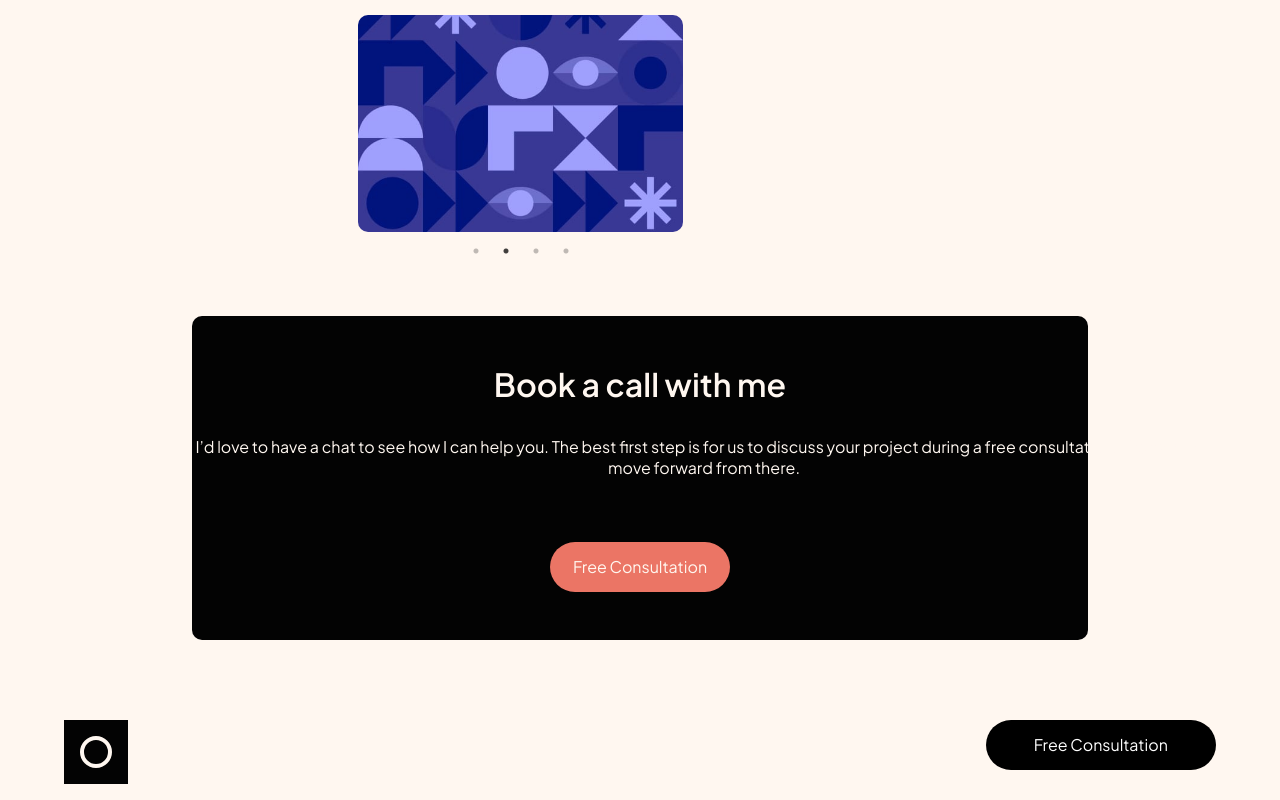
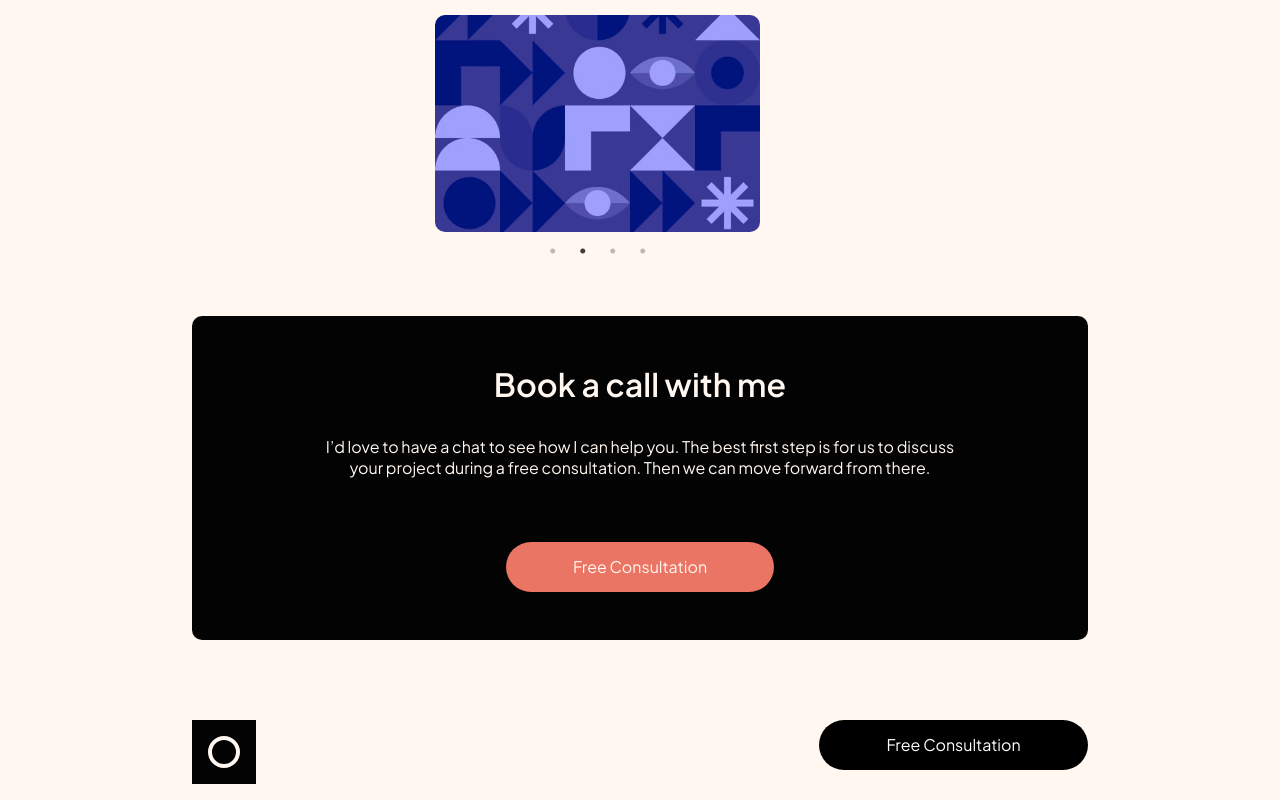
Before and after one commit to jcamargoUK/single-page-responsive-portfolio, a Next.js app: page / in a window 1280 px wide. Shown: the part 1238-2038 px from the top of the page. Built offline with nearby package versions, Linux system fonts and the light colour scheme.

Commit message:
all done!!

```diff
--- a/components/Carousel.js
+++ b/components/Carousel.js
@@ -14,7 +14,8 @@ const Carousel = () => {
     centerPadding: "0px",
     arrows: false,
     autoplay: true,
-    autoplaySpeed: 3000
+    autoplaySpeed: 3000,
+
   };
 
   return (
--- a/src/styles/Bottom.module.css
+++ b/src/styles/Bottom.module.css
@@ -11,6 +11,11 @@
   border: none;
   border-radius: 100px;
   font-size: 1rem;
+}
+.headerButton:hover{
+  background-color: #755CDE;
+  cursor: pointer;
+
 }
 
 @media screen and (min-width: 768px){
@@ -30,6 +35,16 @@
     height: 50px;
   }
 }
+@media screen and (min-width: 1024px){
+  .bottom{
+    width: 70%;
+  }
+
+  .headerButton{
+    width: 30%;
+  }
+}
+
 @media screen and (min-width: 1440px){
   .bottom{
     width: 60%;
--- a/src/styles/Carousel.module.css
+++ b/src/styles/Carousel.module.css
@@ -30,12 +30,25 @@
   margin: auto;
   border-radius: 10px;
 }
+@media screen and (min-width: 425px){
+  .carouselContainer {
+    width: 77%;
+  }
+}
+
 
 @media screen and (min-width: 768px){
   .carouselContainer {
     width: 44%;
   }
 }
+@media screen and (min-width: 1024px){
+  .carouselContainer {
+    width: 32%;
+  }
+}
+
+
 @media screen and (min-width: 1440px){
   .carouselContainer {
     width: 22%;
--- a/src/styles/Footer.module.css
+++ b/src/styles/Footer.module.css
@@ -36,6 +36,11 @@
   align-items: center;
   margin-bottom: 3rem;
 }
+.button:hover{
+  background-color: #F6A560;
+  cursor: pointer;
+
+}
 @media screen and (min-width: 768px){
   .footer{
     width: 90vw;
@@ -56,6 +61,15 @@
     height: 50px;
   }
 }
+@media screen and (min-width: 1024px){
+  .p{
+    width: 50vw;
+  }
+  .button{
+    width: 30%;
+  }
+}
+
 @media screen and (min-width: 1440px){
   .footer{
     width: 60vw;
--- a/src/styles/Header.module.css
+++ b/src/styles/Header.module.css
@@ -11,6 +11,11 @@
   border: none;
   border-radius: 100px;
   font-size: 1rem;
+}
+.headerButton:hover{
+  background-color: #755CDE;
+  cursor: pointer;
+
 }
 .content{
   width: 90%;
```
